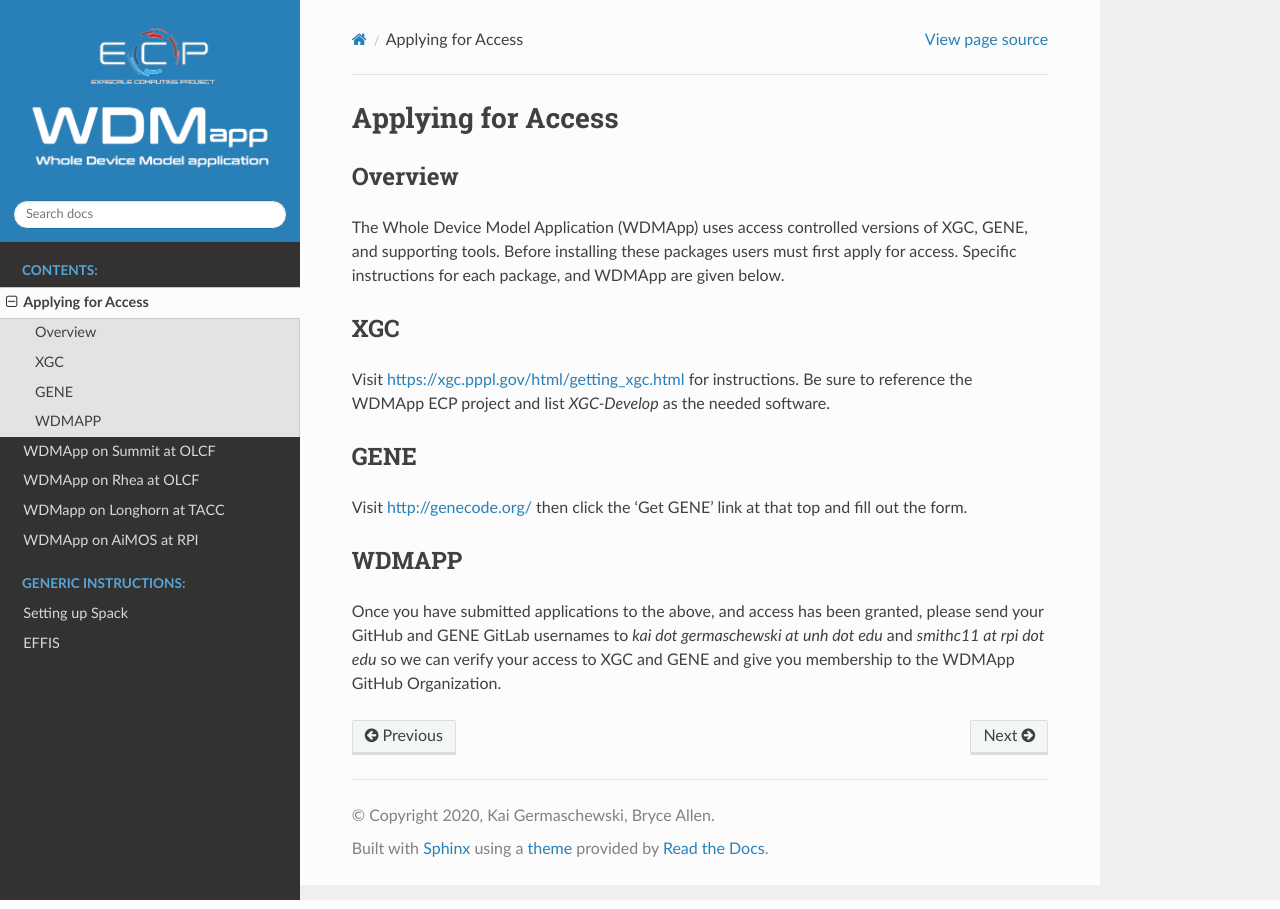
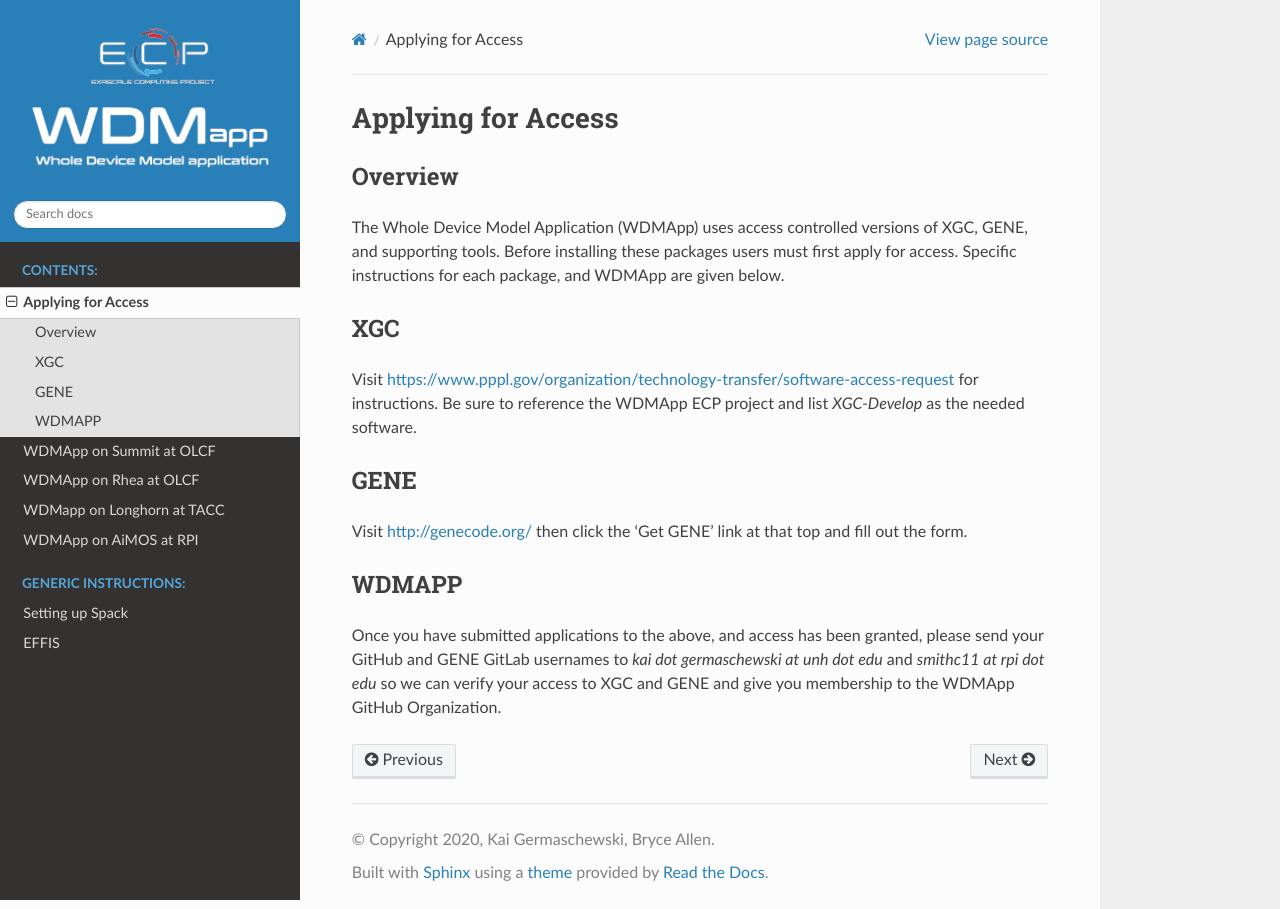
Before and after one commit to wdmapp/wdmapp-config, a Sphinx documentation site: the page built from docs/access.rst, in a window 1280 px wide. Built offline with Sphinx 7.4.7 and the Read the Docs theme 2.0.0, drawn with Linux system fonts in a browser that asks for light colours; pages that are not in the unit, such as notebooks, are missing from menus; some of the changed lines change nothing that is shown.

Commit message:
new xgc access link

```diff
--- a/docs/access.rst
+++ b/docs/access.rst
@@ -11,7 +11,7 @@
 
 XGC
 ===========================
-Visit https://xgc.pppl.gov/html/getting_xgc.html for instructions.  Be sure to
+Visit https://www.pppl.gov/organization/technology-transfer/software-access-request for instructions.  Be sure to
 reference the WDMApp ECP project and list `XGC-Develop` as the needed software.
 
 GENE
```
